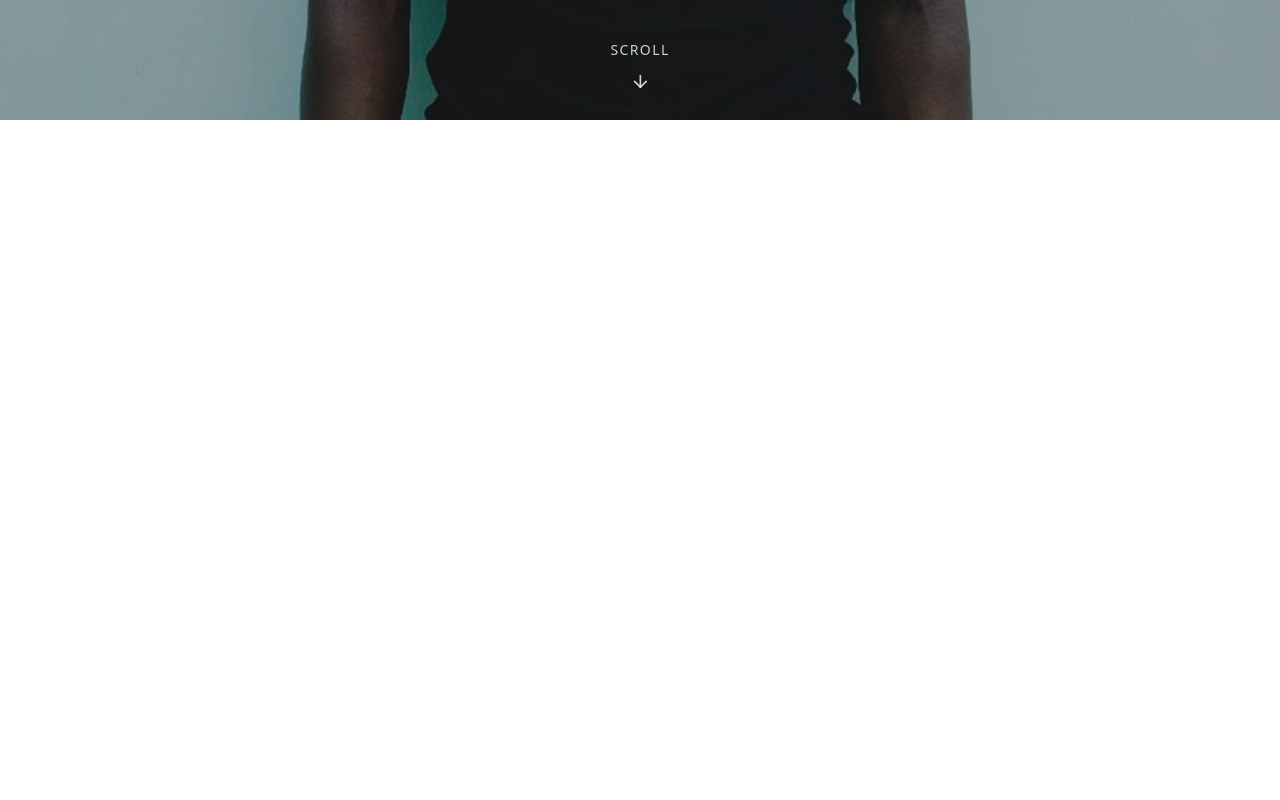
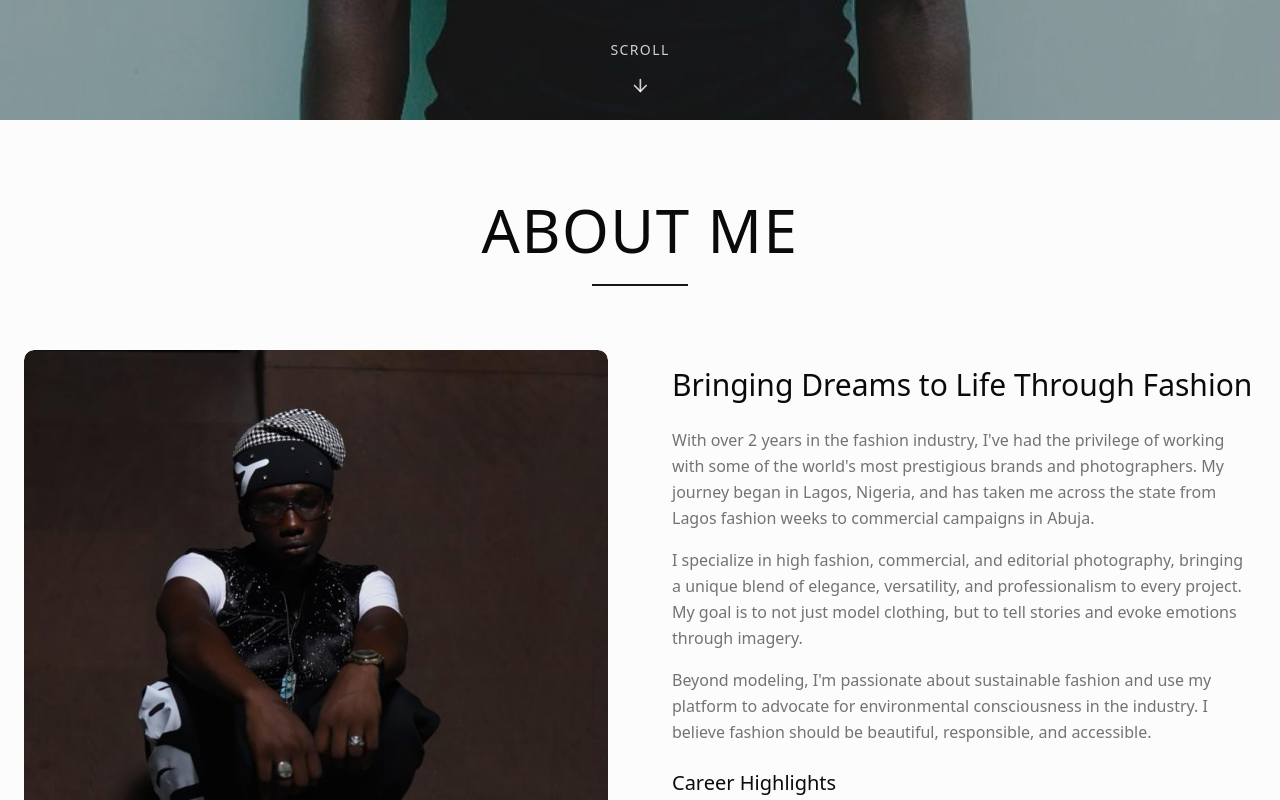
Before and after one commit to Babajide789/KayDahBlaq-Portfolio, a Next.js app: page / in a window 1280 px wide. Shown: the part 680-1480 px from the top of the page. Before the commit the page ends 800 px from the top, so only its background shows below. Built offline with nearby package versions, Linux system fonts and the light colour scheme.

Commit message:
cleaned up global css for horizontal spacing deficit

```diff
--- a/src/app/globals.css
+++ b/src/app/globals.css
@@ -112,40 +112,10 @@
   --sidebar-ring: oklch(0.556 0 0);
 }
 
-/* ====== GLOBAL LAYOUT FIXES ====== */
-
 html,
 body {
-  width: 100%;
-  max-width: 100vw; /* Prevents overflow beyond viewport width */
-  overflow-x: hidden; /* Stops horizontal scrolling */
-  height: 100%;
-  scroll-behavior: smooth; /* Smooth page scrolling */
-}
-
-/* For consistent container sizing on all screens */
-main,
-section {
-  max-width: 100%;
   overflow-x: hidden;
 }
-
-/* Optional: Ensure elements respect the viewport width */
-img, video, canvas {
-  max-width: 100%;
-  height: auto;
-  display: block;
-}
-
-/* Optional utility class if you ever want centered, constrained layouts */
-.container {
-  margin-left: auto;
-  margin-right: auto;
-  padding-left: 1rem;
-  padding-right: 1rem;
-  max-width: 1280px; /* Adjust for your design breakpoint */
-}
-
 
 @layer base {
   * {
```
